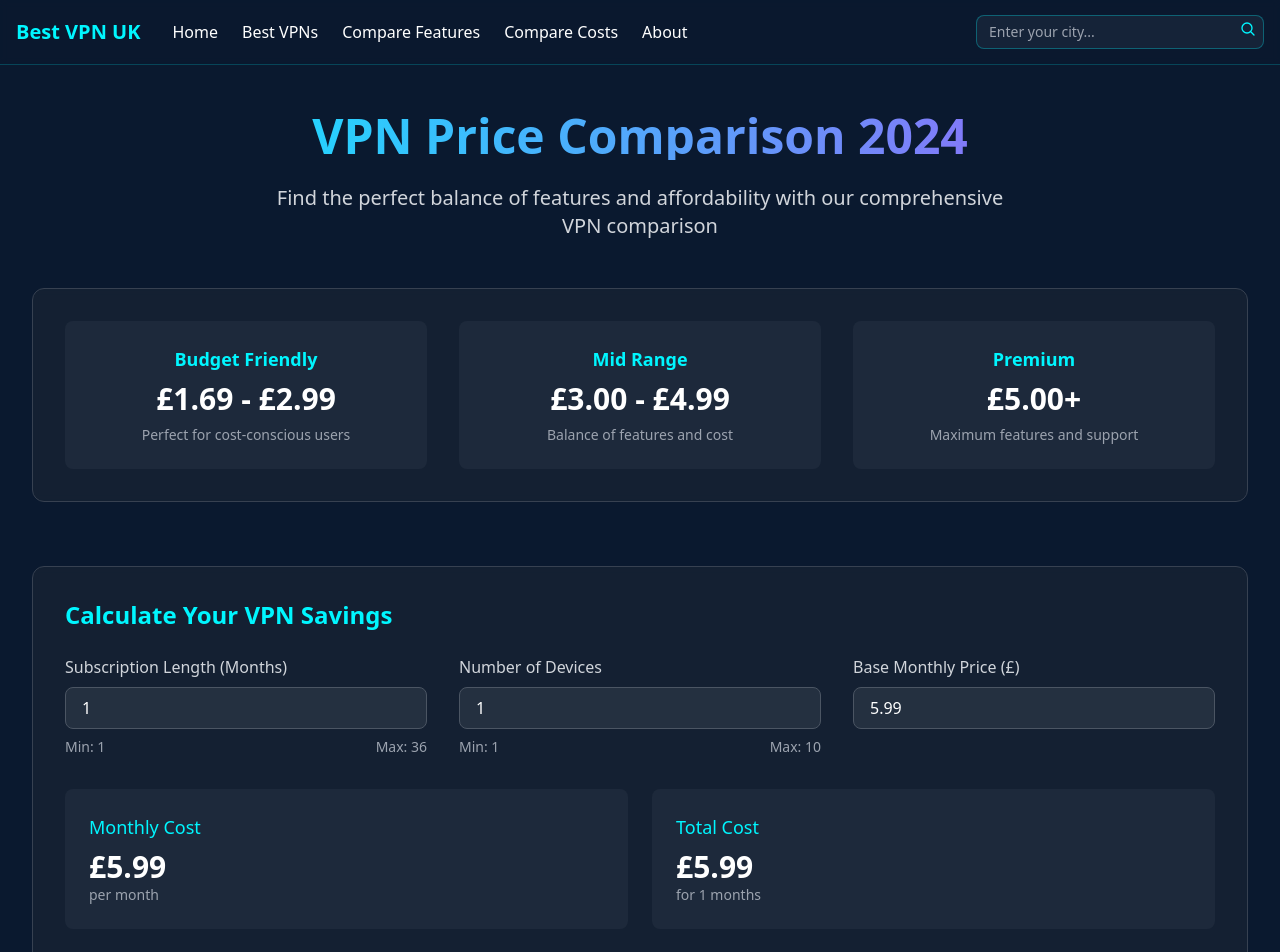
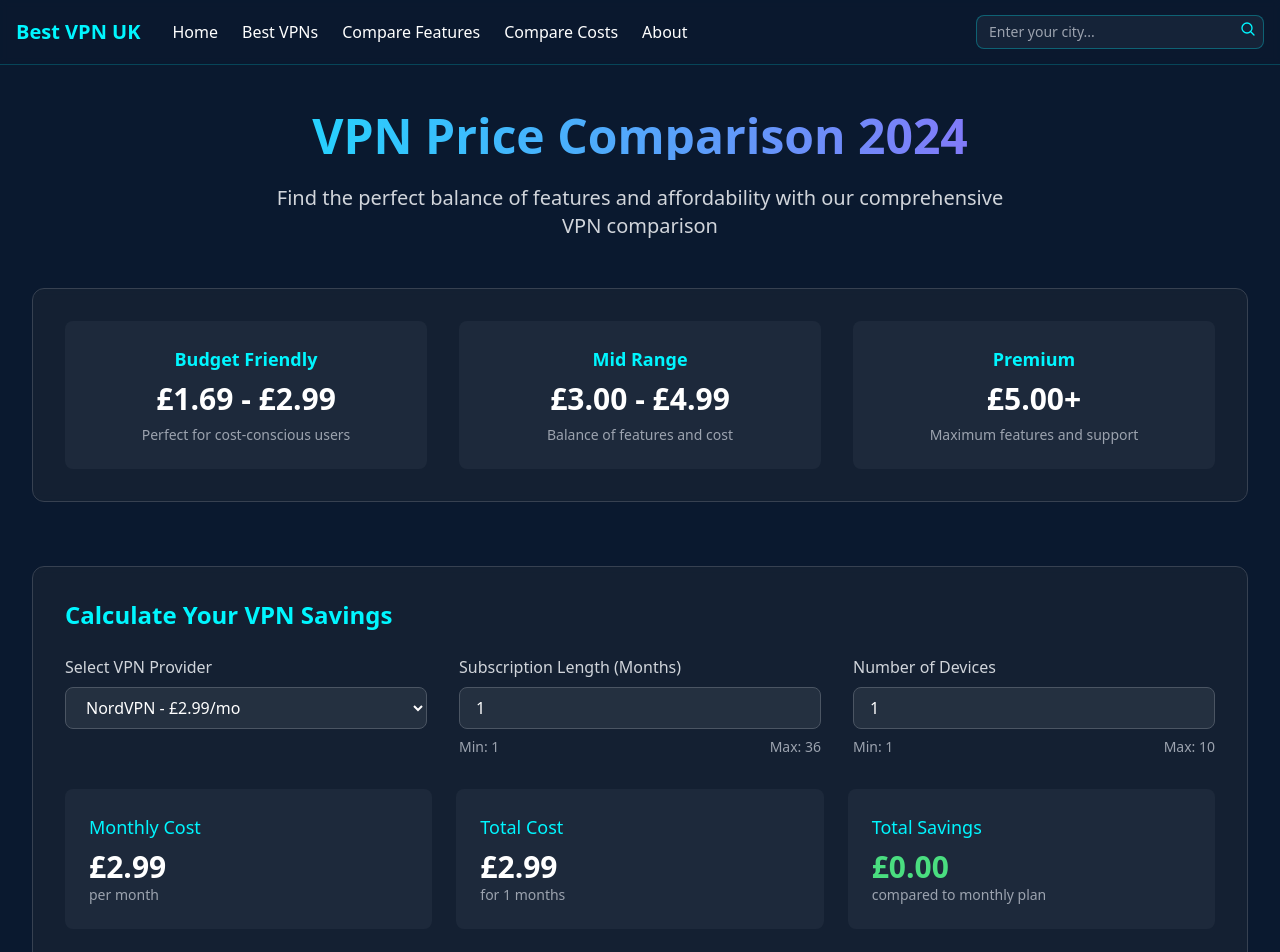
Before and after one commit to GergulasBalint/bestvpn, a React (Vite) app: page /compare-costs in a window 1280 px wide. Shown: the top 952 px of the page. Built offline with nearby package versions, Linux system fonts and the light colour scheme.

Commit message:
cost comparison redo fix fix

```diff
--- a/src/components/VPNPriceCalculator.tsx
+++ b/src/components/VPNPriceCalculator.tsx
@@ -1,9 +1,13 @@
 import React, { useState } from 'react';
+import { vpnTableData } from '../data/vpnData';
 
 const VPNPriceCalculator: React.FC = () => {
   const [months, setMonths] = useState<number>(1);
   const [devices, setDevices] = useState<number>(1);
-  const [basePrice, setBasePrice] = useState<number>(5.99);
+  const [selectedVpnId, setSelectedVpnId] = useState<string>('nordvpn');
+
+  const selectedVpn = vpnTableData.find(vpn => vpn.id === selectedVpnId);
+  const basePrice = selectedVpn ? parseFloat(selectedVpn.price.replace('£', '')) : 0;
 
   const calculateMonthlyPrice = () => {
     let discount = 0;
@@ -20,11 +24,32 @@ const VPNPriceCalculator: React.FC = () => {
     return (parseFloat(calculateMonthlyPrice()) * months).toFixed(2);
   };
 
+  const calculateSavings = () => {
+    const regularPrice = basePrice * months * devices;
+    const discountedTotal = parseFloat(calculateTotalPrice());
+    return (regularPrice - discountedTotal).toFixed(2);
+  };
+
   return (
     <div className="bg-gray-800/50 backdrop-blur-sm rounded-xl p-8 border border-gray-700">
       <h2 className="text-2xl font-bold text-cyber-blue mb-6">Calculate Your VPN Savings</h2>
 
       <div className="grid grid-cols-1 md:grid-cols-3 gap-8">
+        <div>
+          <label className="block text-gray-300 mb-2">Select VPN Provider</label>
+          <select
+            value={selectedVpnId}
+            onChange={(e) => setSelectedVpnId(e.target.value)}
+            className="w-full px-4 py-2 bg-gray-700/50 border border-gray-600 rounded-lg text-white focus:outline-none focus:border-cyber-blue"
+          >
+            {vpnTableData.map(vpn => (
+              <option key={vpn.id} value={vpn.id}>
+                {vpn.name} - {vpn.price}/mo
+              </option>
+            ))}
+          </select>
+        </div>
+
         <div>
           <label className="block text-gray-300 mb-2">Subscription Length (Months)</label>
           <input
@@ -56,22 +81,9 @@ const VPNPriceCalculator: React.FC = () => {
             <span>Max: 10</span>
           </div>
         </div>
-
-        <div>
-          <label className="block text-gray-300 mb-2">Base Monthly Price (£)</label>
-          <input
-            type="number"
-            min="1"
-            max="15"
-            step="0.01"
-            value={basePrice}
-            onChange={(e) => setBasePrice(parseFloat(e.target.value) || 5.99)}
-            className="w-full px-4 py-2 bg-gray-700/50 border border-gray-600 rounded-lg text-white focus:outline-none focus:border-cyber-blue"
-          />
-        </div>
       </div>
 
-      <div className="mt-8 grid grid-cols-1 md:grid-cols-2 gap-6">
+      <div className="mt-8 grid grid-cols-1 md:grid-cols-3 gap-6">
         <div className="bg-gray-700/30 p-6 rounded-lg">
           <div className="text-lg text-cyber-blue mb-2">Monthly Cost</div>
           <div className="text-3xl font-bold text-white">£{calculateMonthlyPrice()}</div>
@@ -83,10 +95,16 @@ const VPNPriceCalculator: React.FC = () => {
           <div className="text-3xl font-bold text-white">£{calculateTotalPrice()}</div>
           <div className="text-sm text-gray-400">for {months} months</div>
         </div>
+
+        <div className="bg-gray-700/30 p-6 rounded-lg">
+          <div className="text-lg text-cyber-blue mb-2">Total Savings</div>
+          <div className="text-3xl font-bold text-green-400">£{calculateSavings()}</div>
+          <div className="text-sm text-gray-400">compared to monthly plan</div>
+        </div>
       </div>
 
       <div className="mt-6 text-sm text-gray-400">
-        * Prices are estimates based on average market rates. Actual VPN prices may vary.
+        * Prices are estimates based on standard rates. Special offers may provide additional savings.
       </div>
     </div>
   );
```
